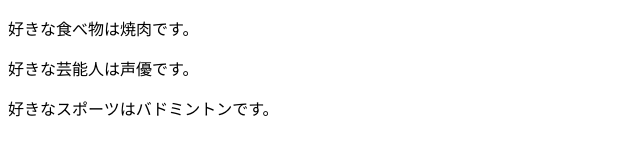
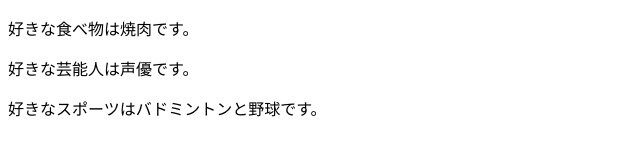
Before and after one commit to Nakmura0121/command-practice, a plain HTML site: page index.html in a window 1280 px wide. Shown: the full height of the page, 0-640 px from the left. Drawn offline with Linux system fonts and the light colour scheme.

Commit message:
2つのテキストファイルを新規作成

```diff
--- a/index.html
+++ b/index.html
@@ -4,6 +4,6 @@
 	<body>
 		<P>好きな食べ物は焼肉です。</p>
 		<p>好きな芸能人は声優です。</p>
-		<p>好きなスポーツはバドミントンです。</p>
+		<p>好きなスポーツはバドミントンと野球です。</p>
 	</body>
 	</html>
```
Also changed, not shown: test1.txt (added), test2.txt (added).
